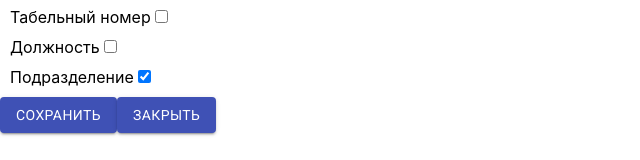
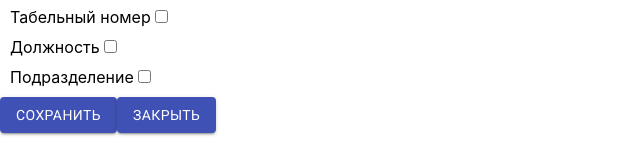
Before and after one commit to lmbrjk/employees, a React (Create React App) app: page /settings in a window 1280 px wide. Shown: the part 235-395 px from the top of the page, without its empty margins (0-640 px from the left). Built offline with nearby package versions, Linux system fonts and the light colour scheme.

Commit message:
inputs in fieldsReducer have key hidden

```diff
--- a/src/components/Settings.js
+++ b/src/components/Settings.js
@@ -14,42 +14,19 @@ function Settings(){
 
     const dispatch = useDispatch();
 
-    const allFields = useSelector(state => state.fields.allFields);
+    const allFields = useSelector(state => state.fields.inputs);
 
     /* чтобы при загрузке страницы напротив скрытых полей стояла галка */
     // находим все поля со свойством hidden = true
-    const fields = allFields.filter(field => field.hidden === true);
+    const hiddenFields = allFields.filter(field => field.hidden === true);
     // initialValues будут передаваться в Форму как изначальные значения
-    const initialValues = [...fields.map(field => field.name)];
+    const initialValues = [...hiddenFields.map(field => field.nameField)];
     /* !/ чтобы при загрузке страницы напротив скрытых полей стояла галка */
-
-    /*
-    const changeInput = (event) => {
-        setLocalState(
-            item => (
-                {...item,
-                ...{[event.target.name]: event.target.value}
-                }
-            )
-        );
-    }
-
-    const pushChanges = (event) => {
-        event.preventDefault();
-
-        const payload = {
-            id: match.params.id,
-            item
-        };
-
-        dispatch({type: "CHANGE_ITEM", payload});
-    }
-    */
-
 
     return (
         <div>
             <h1>Настройки</h1>
+            {console.log(initialValues)}
             <Form
                 // определяем напротив каких свойств будет стоять галка при загрузке
                 // свойство fields указано во всех чекбоксах name="fields"
@@ -58,7 +35,7 @@ function Settings(){
                 onSubmit={(formData) => {
 
                     const payload = {
-                        hiddenFields: Object.values(formData)
+                        ...formData
                     };
 
                     dispatch({type: "CHANGE_FIELDS_LIST", payload});
@@ -69,12 +46,12 @@ function Settings(){
                             allFields.map((field, index) => (
 
                                 <div key={index} style={{margin:"10px"}}>
-                                    <label>{field.label}
+                                    <label>{field.labelField}
                                         <Field
                                             type="checkbox"
                                             name="fields"
                                             component="input"
-                                            value={field.name}
+                                            value={field.nameField}
                                         />
                                     </label>
                                 </div>
--- a/src/redux/actions.js
+++ b/src/redux/actions.js
@@ -13,12 +13,6 @@ export function changeItem({id, item}){
         id, item
     };
 }
-// export function changeItem({id, item}){
-//     return {
-//         type: CHANGE_ITEM,
-//         id, item
-//     };
-// }
 
 export function changeFieldsList(hiddenFields){
     return {
--- a/src/redux/fieldsReducer.js
+++ b/src/redux/fieldsReducer.js
@@ -3,23 +3,23 @@ import {CHANGE_FIELDS_LIST} from "./types"
 const initialState = {
     inputs: [
         { typeField: "text", nameField: "name", labelField: "Имя", hidden: false },
-        { typeField: "text", nameField: "middlename", labelField: "Отчество", hidden: false },
+        { typeField: "text", nameField: "middlename", labelField: "Отчество", hidden: true },
         { typeField: "text", nameField: "surname", labelField: "Фамилия", hidden: false },
         { typeField: "date", nameField: "birthday", labelField: "Дата рождения", hidden: false },
         { typeField: "number", nameField: "number", labelField: "Табельный номер", hidden: false },
         { typeField: "select", nameField: "post", labelField: "Должность", labels: ["менеджер", "кассир", "экономист", "начальник отдела"], hidden: false },
         { typeField: "select", nameField: "division", labelField: "Подразделение", labels: ["кассовых операций", "кредитный отдел", "по работе с юрлицами"], hidden: false }
     ],
-    allFields: [
-        // поле ID удалено, т.к. оно только для внутреннего поиска
-        { name: "name", label:"Имя", hidden: false },
-        { name: "middlename", label:"Отчество", hidden: true },
-        { name: "surname", label:"Фамилия", hidden: false },
-        { name: "birthday", label:"Дата рождения", hidden: false },
-        { name: "number", label:"Табельный номер", hidden: false },
-        { name: "post", label:"Должность", hidden: false },
-        { name: "division", label:"Подразделение", hidden: true }
-    ]
+    // allFields: [
+    //     // поле ID удалено, т.к. оно только для внутреннего поиска
+    //     { name: "name", label:"Имя", hidden: false },
+    //     { name: "middlename", label:"Отчество", hidden: true },
+    //     { name: "surname", label:"Фамилия", hidden: false },
+    //     { name: "birthday", label:"Дата рождения", hidden: false },
+    //     { name: "number", label:"Табельный номер", hidden: false },
+    //     { name: "post", label:"Должность", hidden: false },
+    //     { name: "division", label:"Подразделение", hidden: true }
+    // ]
 };
 
 export const fieldsReducer = (state = initialState, action) => {
@@ -27,13 +27,13 @@ export const fieldsReducer = (state = initialState, action) => {
         case CHANGE_FIELDS_LIST:
             const stateCopy = {...state};
 
-            stateCopy.allFields.map( field =>
-                action.payload.hiddenFields[0].includes(field.name)
+            console.log(action.payload)
+
+            stateCopy.inputs.map( field =>
+                action.payload.fields.includes(field.nameField)
                 ? field.hidden = true
-                : field
+                : field.hidden = false
             )
-            console.log(action)
-            // console.log(action.payload)
             return stateCopy;
         default: return state;
     }
```
